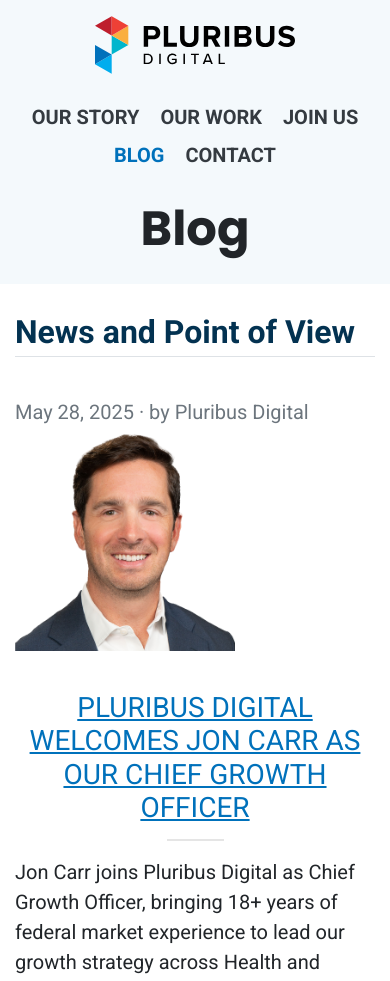
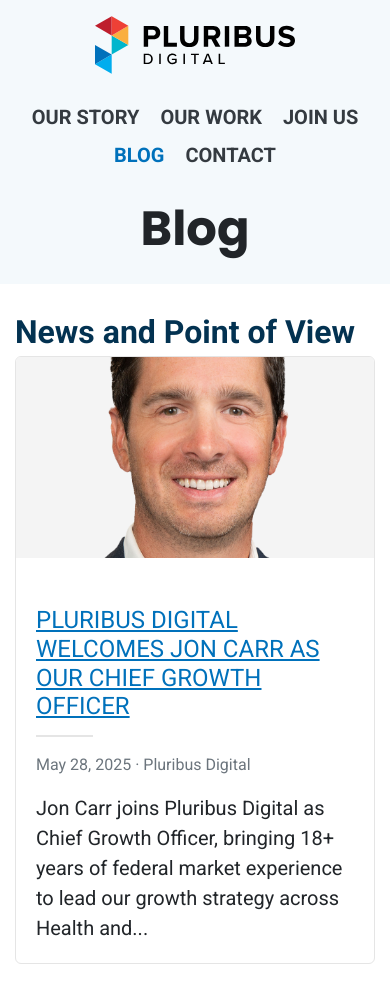
Before and after one commit to PluribusDigital/pluribusdigital-com, a Jekyll site: the page built from posts/index.html, in a window 390 px wide. Shown: the top 981 px of the page. Built offline with Jekyll 4.4.1, drawn with Linux system fonts in a browser that asks for light colours; the list of posts is cut into pages by our own code; some of the changed text lies outside the part shown.

Commit message:
Redesign blog listing as bordered cards, fix post cover image sizing
- Blog listing: switch from a flat vertical list to a 2-column card
  grid (title above date, bordered/shadowed card per post) so posts
  are clearly separated instead of running into each other. Also
  fixes the site-wide "h2 { text-align: center }" rule bleeding into
  blog titles.
- Post detail: cover images now reliably stay within the content
  column width (max-width: 100%, capped height) instead of the
  previous width:auto rule, which could let a very wide image (like
  the GovTech Landscape collage) overflow at some viewport widths.

Co-Authored-By: Claude Sonnet 5 <noreply@anthropic.com>

```diff
--- a/_layouts/blog.html
+++ b/_layouts/blog.html
@@ -4,34 +4,39 @@ layout: default
 
 <section class="container py-4 py-md-5 pd-blog-list">
   {% if page.lead_text %}
-  <p class="lead mt-0">
+  <p class="lead mt-0 text-left">
     <strong>{{ page.lead_text }}</strong>
   </p>
   {% endif %}
 
   {{ content }}
 
+  <div class="row">
   {% for post in paginator.posts %}
     {% assign author_info = site.data.authors[post.author] %}
-    <article class="pd-blog-list-item py-4 border-top">
-      <p class="text-muted mb-1">
-        <time datetime="{{ post.date | date_to_xmlschema }}">{{ post.date | date: "%B %-d, %Y" }}</time>
-        {% if post.author %}
-          &middot; by {{ post.author }}{% if author_info.title %}, {{ author_info.title }}{% endif %}
+    <div class="col-md-6 mb-4">
+      <article class="pd-blog-card h-100">
+        {% if post.image %}
+          <a href="{{ post.url | relative_url }}" class="pd-blog-card-img-wrap d-block">
+            <img src="{{ post.image }}" alt="{{ post.image_alt | default: post.title }}" class="pd-blog-card-img" />
+          </a>
         {% endif %}
-      </p>
-      {% if post.image %}
-        <a href="{{ post.url | relative_url }}">
-          <img src="{{ post.image }}" alt="{{ post.image_alt | default: post.title }}" class="pd-blog-list-thumb img-fluid mb-2" />
-        </a>
-      {% endif %}
-      <h2 class="h3"><a href="{{ post.url | relative_url }}">{{ post.title }}</a></h2>
-      {% if post.excerpt %}
-        <p>{{ post.excerpt | strip_html | truncatewords: 40 }}</p>
-      {% endif %}
-      <a href="{{ post.url | relative_url }}">Read more: {{ post.title }}</a>
-    </article>
+        <div class="pd-blog-card-body">
+          <h2 class="h4 mb-1 text-left"><a href="{{ post.url | relative_url }}">{{ post.title }}</a></h2>
+          <p class="text-muted mb-2 small">
+            <time datetime="{{ post.date | date_to_xmlschema }}">{{ post.date | date: "%B %-d, %Y" }}</time>
+            {% if post.author %}
+              &middot; {{ post.author }}{% if author_info.title %}, {{ author_info.title }}{% endif %}
+            {% endif %}
+          </p>
+          {% if post.excerpt %}
+            <p class="mb-0">{{ post.excerpt | strip_html | truncatewords: 24 }}</p>
+          {% endif %}
+        </div>
+      </article>
+    </div>
   {% endfor %}
+  </div>
 
   {% if paginator.total_pages > 1 %}
   <nav aria-label="Blog pagination" class="pd-blog-pagination d-flex justify-content-between pt-4">
--- a/_layouts/post.html
+++ b/_layouts/post.html
@@ -18,7 +18,7 @@ layout: default
   </header>
 
   {% if page.image %}
-    <img src="{{ page.image }}" alt="{{ page.image_alt | default: '' }}" class="pd-blog-post-img img-fluid mb-4" />
+    <img src="{{ page.image }}" alt="{{ page.image_alt | default: '' }}" class="pd-blog-post-img mb-4" />
   {% endif %}
 
   {{ content }}
--- a/css/site.scss
+++ b/css/site.scss
@@ -265,20 +265,45 @@ h2.pd-map-header {
 }
 
 /* BLOG */
-.pd-blog-list-item:first-child {
-  border-top: 0 !important;
-  padding-top: 0 !important;
-}
 .pd-blog-author-photo {
   width: 48px;
   height: 48px;
   object-fit: cover;
 }
-.pd-blog-list-thumb {
-  max-height: 220px;
-  width: auto;
+
+.pd-blog-card {
+  display: flex;
+  flex-direction: column;
+  background: #fff;
+  border: 1px solid #e5e5e5;
+  border-radius: 6px;
+  overflow: hidden;
 }
+@media (min-width: 768px) {
+  .pd-blog-card {
+    box-shadow: 0 4px 8px 0 rgba(0, 0, 0, 0.05), 0 6px 20px 0 rgba(0, 0, 0, 0.05);
+  }
+}
+.pd-blog-card-img-wrap {
+  display: block;
+  aspect-ratio: 16 / 9;
+  overflow: hidden;
+  background: #f4f4f4;
+}
+.pd-blog-card-img {
+  width: 100%;
+  height: 100%;
+  object-fit: cover;
+}
+.pd-blog-card-body {
+  padding: 1rem 1.25rem 1.25rem;
+}
+
+/* Post detail cover image: always fit within the content column,
+   never overflow it, and don't let a very short/wide image get too tall. */
 .pd-blog-post-img {
+  display: block;
+  max-width: 100%;
+  height: auto;
   max-height: 420px;
-  width: auto;
 }
```
Also changed, not shown: css/build/bootstrap.min.css.
